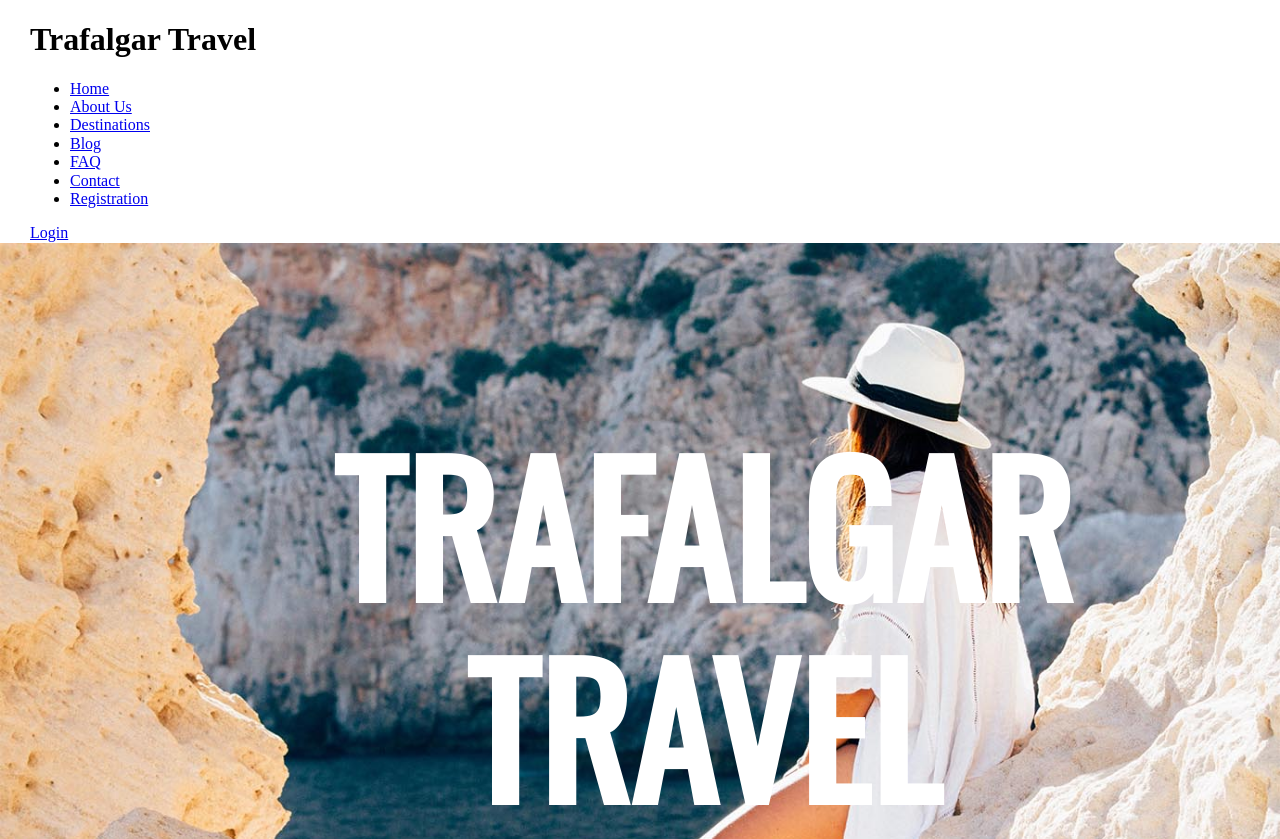
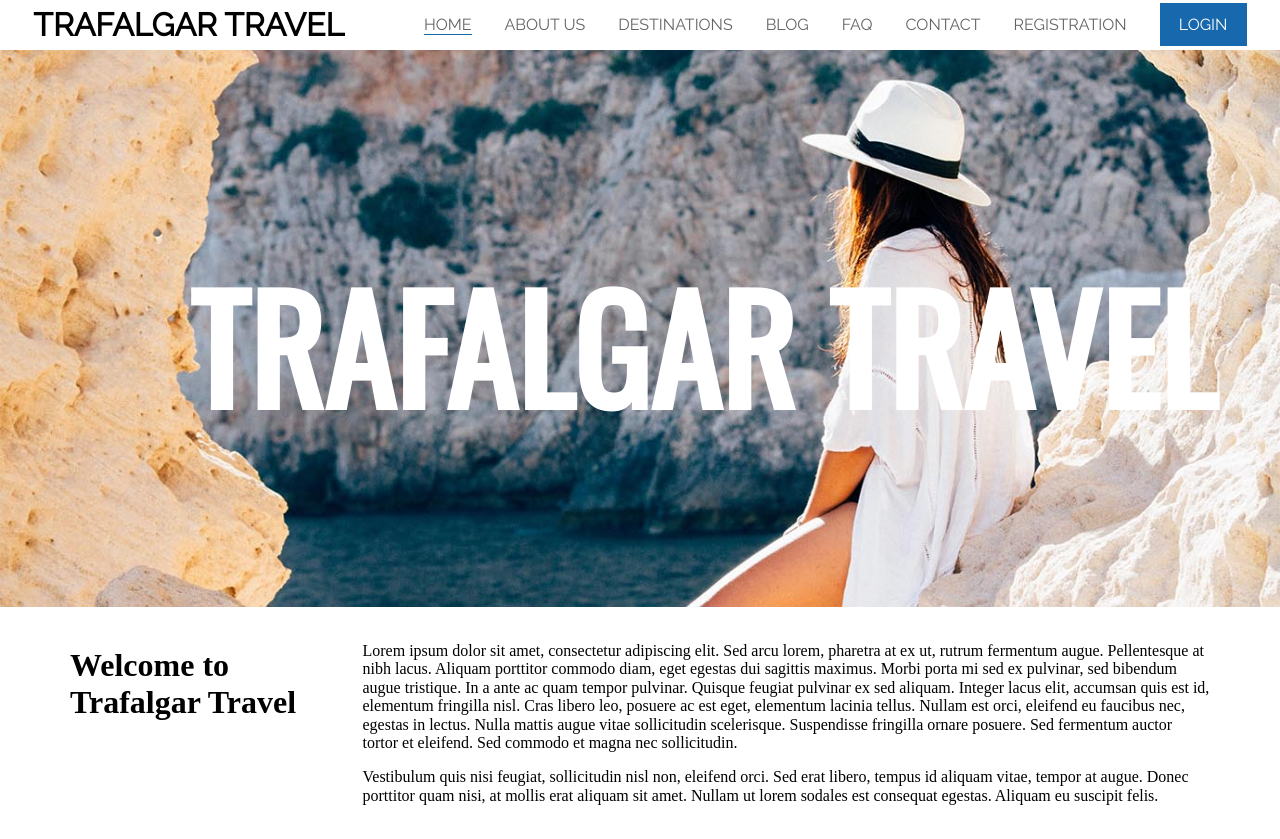
Before and after one commit to cmcoke/trafalgar-travel, a website: page app/index.html in a window 1280 px wide. Shown: the top 839 px of the page. Drawn offline with nearby package versions, Linux system fonts and the light colour scheme.

Commit message:
Completed header section

```diff
--- a/app/assets/styles/base/_global.css
+++ b/app/assets/styles/base/_global.css
@@ -9,3 +9,12 @@ img{
   max-width: 100%;
   height: auto;
 }
+
+ul{
+  list-style: none;
+}
+
+a{
+  text-decoration: none;
+  color: $black;
+}
--- /dev/null
+++ b/app/assets/styles/modules/_btn.css
@@ -0,0 +1,11 @@
+.btn{
+  background-color: $lightBlue;
+  color: #fff;
+  padding: .75rem 1.2rem;
+
+  &:hover{
+    background-color: $lighterBlue;
+    transition: .5s;
+    color: #fff;
+  }
+}
--- a/app/assets/styles/modules/_hero.css
+++ b/app/assets/styles/modules/_hero.css
@@ -5,7 +5,7 @@
     position: absolute;
     top: 40%; /*vertical alignment*/
     transform: translateY(-40%); /*vertical alignment*/
-    left: -13%;
+    left: -5%;
     width: 100%; /*horizontal alignment*/
     text-align: center; /*horizontal alignment*/
     color: #fff;
@@ -30,8 +30,8 @@
     @mixin atLarge{
       top: 30%; /*vertical alignment*/
       left: 8%;
-      transform: translateY(-30%); /*vertical alignment*/
-      font-size: 11rem;
+      transform: translateY(-10%); /*vertical alignment*/
+      font-size: 9rem;
     }
   }
 
--- /dev/null
+++ b/app/assets/styles/modules/_primary-nav.css
@@ -0,0 +1,21 @@
+.primary-nav{
+  display: none;
+
+  @mixin atLarge{
+    display: -webkit-flex;
+    display: -ms-flex;
+    display: flex;
+  }
+
+  & li{
+    margin-left: 2.0625rem;
+  }
+
+  & a:hover{
+    border-bottom: 1px solid $lightBlue;
+  }
+
+  &__current{
+    border-bottom: 1px solid $lightBlue;
+  }
+}
--- /dev/null
+++ b/app/assets/styles/modules/_site-header.css
@@ -0,0 +1,27 @@
+.site-header{
+  position: absolute;
+  z-index: 1;
+  background-color: #fff;
+  width: 100%;
+
+  &__content{
+    display: -webkit-flex;
+    display: -ms-flex;
+    display: flex;
+    align-items: center;
+    justify-content: space-around;
+    font-family: $font-Raleway;
+    text-transform: uppercase;
+
+    & h1{
+      font-size: 1.15rem;
+      margin: 0.6875rem auto;
+
+      @mixin atMedium{
+        font-size: 2rem;
+        margin: 0;
+      }
+    }
+  }
+
+}
--- a/app/assets/styles/styles.css
+++ b/app/assets/styles/styles.css
@@ -5,3 +5,6 @@
 @import "base/_mixins";
 @import "base/_global";
 @import "modules/_hero";
+@import "modules/_site-header";
+@import "modules/_btn";
+@import "modules/_primary-nav";
--- a/app/index.html
+++ b/app/index.html
@@ -11,23 +11,24 @@
 
 <body>
 
-  <div class="container-full">
-    <header>
-      <h1 class="logo">Trafalgar Travel</h1>
+  <div class="container-full site-header">
+     <header class="site-header__content">
+       <h1>Trafalgar Travel</h1>
        <nav>
-        <ul>
-          <li><a href="index.html">Home</a></li>
+         <ul class="primary-nav" >
+           <li ><a href="index.html" class="primary-nav__current">Home</a></li>
            <li><a href="about.html">About Us</a></li>
            <li><a href="destinations.html">Destinations</a></li>
            <li><a href="blog.html">Blog</a></li>
            <li><a href="faq.html">FAQ</a></li>
            <li><a href="contact.html">Contact</a></li>
            <li><a href="registration.html">Registration</a></li>
+           <li><a href="login.html" class="btn">Login</a></li>
          </ul>
        </nav>
-      <a href="login.html">Login</a>
      </header>
   </div>
+
 
   <section class="hero">
 
@@ -48,9 +49,12 @@
       <h1 class="col-xs-12 col-md-3">Welcome to <br> Trafalgar Travel</h1>
 
       <div class="col-xs-12 col-md-9">
-            <p>Lorem ipsum dolor sit amet, consectetur adipiscing elit. Sed arcu lorem, pharetra at ex ut, rutrum fermentum augue. Pellentesque at nibh lacus. Aliquam porttitor commodo diam, eget egestas dui sagittis maximus. Morbi porta mi sed ex pulvinar, sed bibendum augue tristique. In a ante ac quam tempor pulvinar. Quisque feugiat pulvinar ex sed aliquam. Integer lacus elit, accumsan quis est id, elementum fringilla nisl. Cras libero leo, posuere ac est eget, elementum lacinia tellus. Nullam est orci, eleifend eu faucibus nec, egestas in lectus. Nulla mattis augue vitae sollicitudin scelerisque. Suspendisse fringilla ornare posuere. Sed fermentum auctor tortor et eleifend. Sed commodo et magna nec sollicitudin.</p>
+        <p>Lorem ipsum dolor sit amet, consectetur adipiscing elit. Sed arcu lorem, pharetra at ex ut, rutrum fermentum augue. Pellentesque at nibh lacus. Aliquam porttitor commodo diam, eget egestas dui sagittis maximus. Morbi porta mi sed ex pulvinar,
+          sed bibendum augue tristique. In a ante ac quam tempor pulvinar. Quisque feugiat pulvinar ex sed aliquam. Integer lacus elit, accumsan quis est id, elementum fringilla nisl. Cras libero leo, posuere ac est eget, elementum lacinia tellus. Nullam
+          est orci, eleifend eu faucibus nec, egestas in lectus. Nulla mattis augue vitae sollicitudin scelerisque. Suspendisse fringilla ornare posuere. Sed fermentum auctor tortor et eleifend. Sed commodo et magna nec sollicitudin.</p>
 
-            <p>Vestibulum quis nisi feugiat, sollicitudin nisl non, eleifend orci. Sed erat libero, tempus id aliquam vitae, tempor at augue. Donec porttitor quam nisi, at mollis erat aliquam sit amet. Nullam ut lorem sodales est consequat egestas. Aliquam eu suscipit felis.</p>
+        <p>Vestibulum quis nisi feugiat, sollicitudin nisl non, eleifend orci. Sed erat libero, tempus id aliquam vitae, tempor at augue. Donec porttitor quam nisi, at mollis erat aliquam sit amet. Nullam ut lorem sodales est consequat egestas. Aliquam eu
+          suscipit felis.</p>
       </div>
 
       <div class="col-xs-12 col-md-4 ">
--- a/app/temp/styles/styles.css
+++ b/app/temp/styles/styles.css
@@ -1458,6 +1458,13 @@ img{
   max-width: 100%;
   height: auto;
 }
+ul{
+  list-style: none;
+}
+a{
+  text-decoration: none;
+  color: #656566;
+}
 .hero{
     position: relative;
 
@@ -1468,7 +1475,7 @@ img{
     top: 40%; /*vertical alignment*/
     -webkit-transform: translateY(-40%);
             transform: translateY(-40%); /*vertical alignment*/
-    left: -13%;
+    left: -5%;
     width: 100%; /*horizontal alignment*/
     text-align: center; /*horizontal alignment*/
     color: #fff;
@@ -1497,8 +1504,69 @@ img{
 .hero__text-content{
       top: 30%; /*vertical alignment*/
       left: 8%;
-      -webkit-transform: translateY(-30%);
-              transform: translateY(-30%); /*vertical alignment*/
-      font-size: 11rem
-  }
-  }
+      -webkit-transform: translateY(-10%);
+              transform: translateY(-10%); /*vertical alignment*/
+      font-size: 9rem
+  }
+  }
+.site-header{
+  position: absolute;
+  z-index: 1;
+  background-color: #fff;
+  width: 100%;
+
+}
+.site-header__content{
+    display: -ms-flex;
+    display: -webkit-box;
+    display: -ms-flexbox;
+    display: flex;
+    -webkit-box-align: center;
+        -ms-flex-align: center;
+            align-items: center;
+    -ms-flex-pack: distribute;
+        justify-content: space-around;
+    font-family: 'Raleway', sans-serif;
+    text-transform: uppercase;
+  }
+.site-header__content h1{
+      font-size: 1.15rem;
+      margin: 0.6875rem auto;
+    }
+@media (min-width: 800px){
+.site-header__content h1{
+        font-size: 2rem;
+        margin: 0
+    }
+  }
+.btn{
+  background-color: #1768ac;
+  color: #fff;
+  padding: .75rem 1.2rem;
+}
+.btn:hover{
+    background-color: #2682CF;
+    -webkit-transition: .5s;
+    transition: .5s;
+    color: #fff;
+  }
+.primary-nav{
+  display: none;
+}
+@media (min-width: 1025px){
+.primary-nav{
+    display: -ms-flex;
+    display: -webkit-box;
+    display: -ms-flexbox;
+    display: flex
+}
+  }
+.primary-nav li{
+    margin-left: 2.0625rem;
+  }
+.primary-nav a:hover{
+    border-bottom: 1px solid #1768ac;
+  }
+.primary-nav__current{
+    border-bottom: 1px solid #1768ac;
+  }
```
Lines whose indentation alone changed are shown as unchanged.
